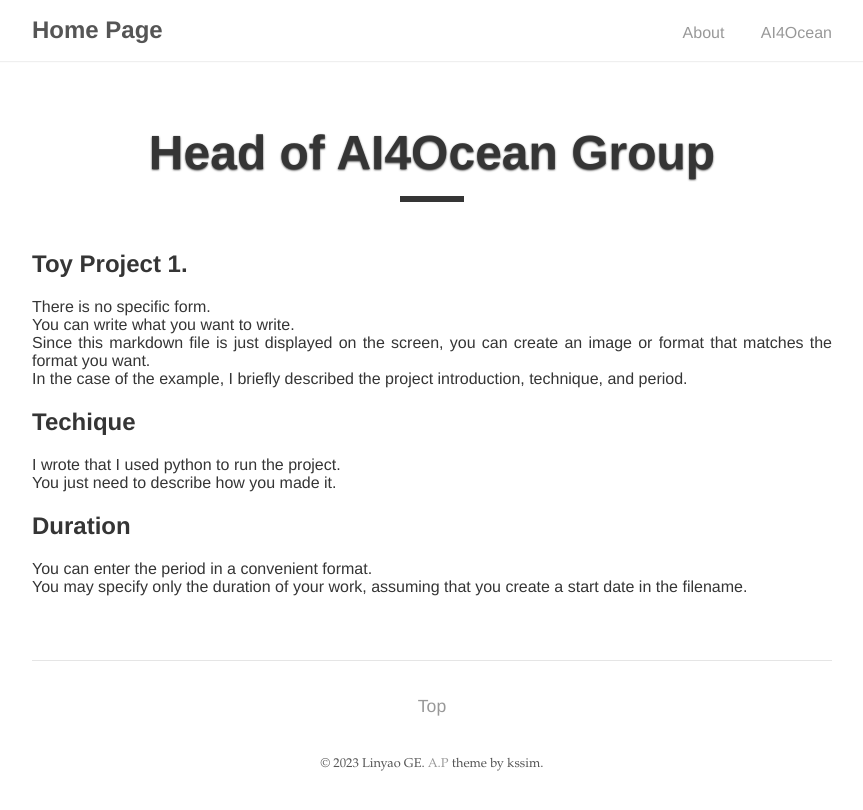
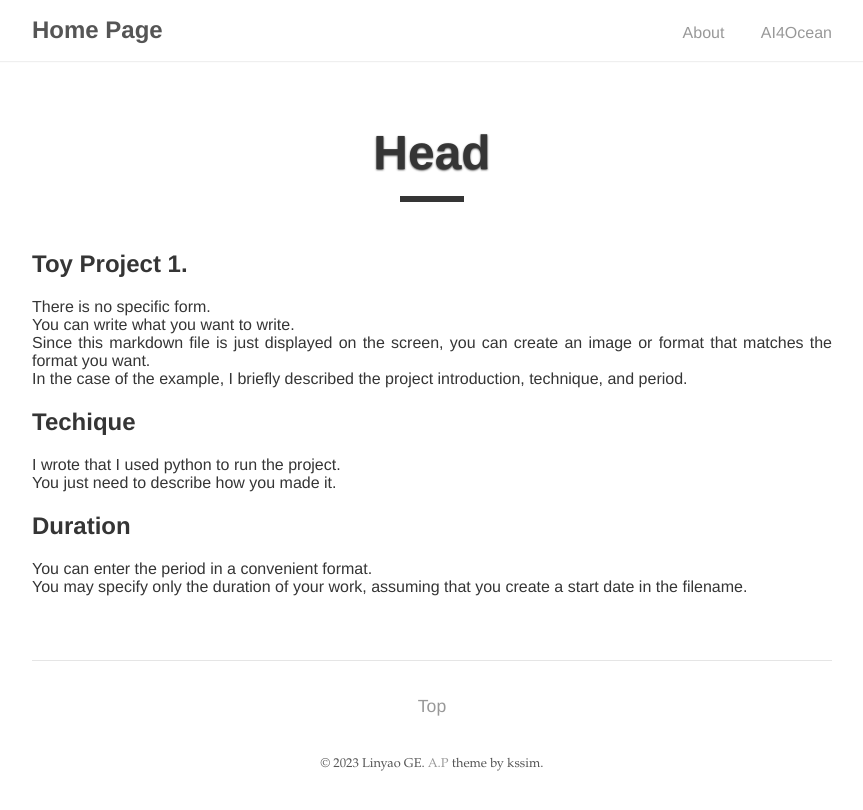
Before and after one commit to LinyaoGe/LinyaoGe.github.io, a Jekyll site: the page built from _posts/2018-01-02-Head-of-AI4Ocean-Group.md, in a window 1280 px wide. Shown: the top 810 px of the page, without its empty margins (208-1071 px from the left). Built offline with Jekyll 4.4.1, drawn with Linux system fonts in a browser that asks for light colours.

Commit message:
Update 2018-01-02-Head-of-AI4Ocean-Group.md

```diff
--- a/_posts/2018-01-02-Head-of-AI4Ocean-Group.md
+++ b/_posts/2018-01-02-Head-of-AI4Ocean-Group.md
@@ -1,6 +1,6 @@
 ---
 layout: post
-title:  "Head of AI4Ocean Group"
+title:  "Head"
 name: "Baoxiang Huang"
 email: "hbx@163.com"
 url: https://baoxianghuang.github.io/
```
